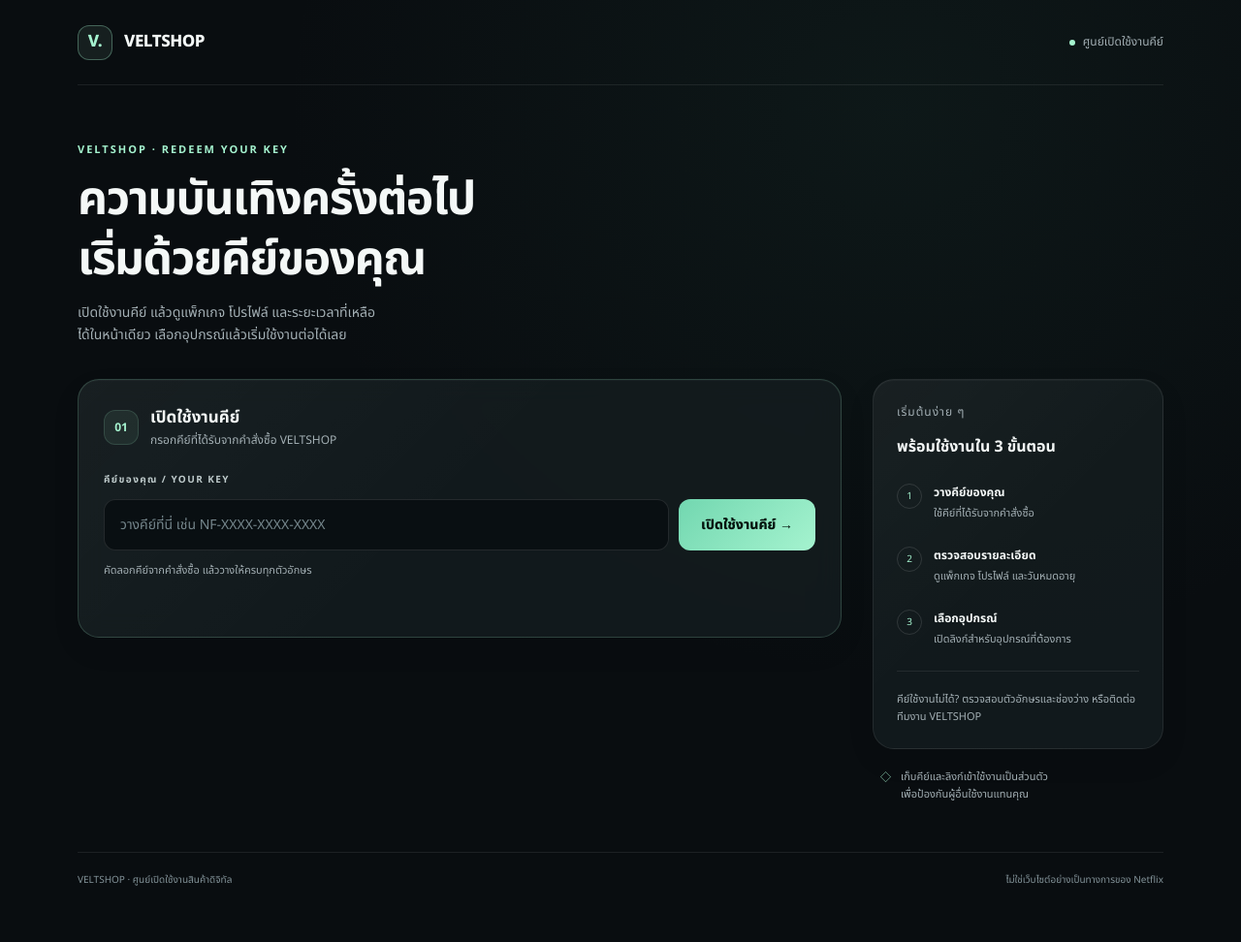
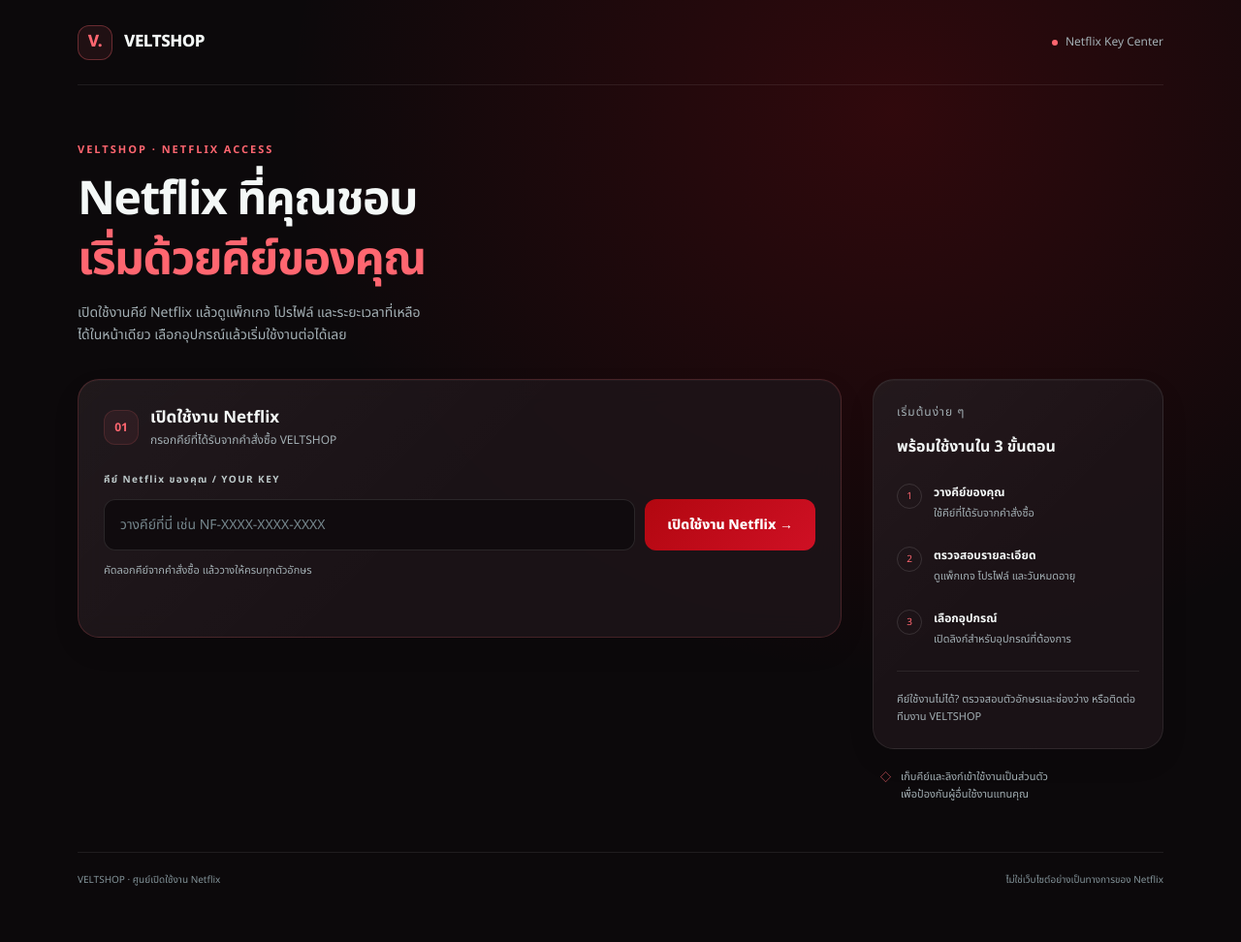
Before and after one commit to bouricx/redeem-bot, a Flask app: page / in a window 1280 px wide. Shown: the whole page at 97% size. Run offline with Flask 3, Linux system fonts and the light colour scheme.

Commit message:
Style VELTSHOP Netflix redeem page in red

```diff
--- a/static/redesign.css
+++ b/static/redesign.css
@@ -1,18 +1,21 @@
-/* Redeem workspace — frosted graphite and mint. */
-:root{--bg:#090d10;--card:rgba(21,29,32,.8);--card2:rgba(21,29,32,.8);--border:#ffffff14;--dim:#a3afb4;--text:#f4f8f7;--green:#a5f3cf;--green-dark:#72d7b0}
-body{display:block;padding:0 24px 56px;font-family:'Noto Sans Thai','Inter',sans-serif;background:radial-gradient(ellipse at 72% 12%,#254e422b,transparent 48%),var(--bg);line-height:1.6}
+/* Redeem workspace — VELTSHOP Netflix — frosted graphite and red. */
+:root{--bg:#0c090b;--card:rgba(30,22,26,.8);--card2:rgba(30,22,26,.8);--border:#ffffff14;--dim:#a3afb4;--text:#f4f8f7;--accent:#ff6670;--accent-strong:#c91024}
+body{display:block;padding:0 24px 56px;font-family:'Noto Sans Thai','Inter',sans-serif;background:radial-gradient(ellipse at 72% 12%,#e509142b,transparent 48%),var(--bg);line-height:1.6}
 .site-header{max-width:1120px;margin:auto;height:88px;display:flex;align-items:center;justify-content:space-between;border-bottom:1px solid var(--border)}
-.brand{display:flex;align-items:center;gap:12px;font-size:17px;font-weight:800;letter-spacing:-.5px}.brand-mark{display:grid;place-items:center;width:36px;height:36px;border:1px solid #a5f3cf55;border-radius:12px;background:#a5f3cf15;color:var(--green)}
-.header-note{font-size:12px;color:var(--dim)}.header-note i{display:inline-block;width:6px;height:6px;margin-right:8px;border-radius:50%;background:var(--green)}
+.brand{display:flex;align-items:center;gap:12px;font-size:17px;font-weight:800;letter-spacing:-.5px}.brand-mark{display:grid;place-items:center;width:36px;height:36px;border:1px solid #ff667055;border-radius:12px;background:#ff667015;color:var(--accent)}
+.header-note{font-size:12px;color:var(--dim)}.header-note i{display:inline-block;width:6px;height:6px;margin-right:8px;border-radius:50%;background:var(--accent)}
 .wrap{max-width:1120px;margin:auto}.workspace{display:grid;grid-template-columns:minmax(0,1fr) 300px;gap:32px;align-items:start}.main-column{min-width:0}
-.hero{max-width:720px;padding:58px 0 34px}.eyebrow{color:var(--green);font-size:11px;letter-spacing:2px;font-weight:700;text-transform:uppercase}.hero h1{font-size:clamp(30px,5vw,48px);letter-spacing:-1.5px;line-height:1.3;margin:12px 0}.hero p{font-size:14px;color:var(--dim);max-width:530px}
+.hero{max-width:720px;padding:58px 0 34px}.eyebrow{color:var(--accent);font-size:11px;letter-spacing:2px;font-weight:700;text-transform:uppercase}.hero h1{font-size:clamp(30px,5vw,48px);letter-spacing:-1.5px;line-height:1.3;margin:12px 0}.hero p{font-size:14px;color:var(--dim);max-width:530px}
 .card{background:linear-gradient(135deg,#ffffff07,transparent 50%),var(--card);border:1px solid var(--border);border-radius:22px;padding:26px;box-shadow:inset 0 1px #ffffff09,0 12px 30px #00000012;margin-bottom:20px}
-.redeem-panel{border-color:#a5f3cf30;position:relative;overflow:hidden}.panel-heading{display:flex;align-items:center;gap:12px;margin-bottom:22px}.panel-number{display:grid;place-items:center;width:36px;height:36px;background:#a5f3cf12;border:1px solid #a5f3cf25;color:var(--green);border-radius:12px;font-size:12px;font-weight:700}.panel-heading h2{font-size:17px}.panel-heading p{font-size:12px;color:var(--dim)}
-.label{letter-spacing:1.4px;color:#becacb;font-size:10px}#keyInput{min-width:0;width:100%;border-radius:12px;padding:15px 16px;background:#090f12;border-color:#ffffff1c;font-family:inherit;transition:border-color .2s,box-shadow .2s}#keyInput:focus{border-color:var(--green);box-shadow:0 0 0 3px #a5f3cf15}#keyInput::placeholder{color:#75868c}#btnRedeem{border-radius:12px;font-family:inherit;padding:14px 23px;white-space:nowrap;transition:transform .2s,box-shadow .2s}#btnRedeem:hover:enabled{transform:translateY(-2px);box-shadow:0 6px 22px #a5f3cf20}#btnRedeem:disabled{cursor:wait}.input-hint{font-size:11px;color:var(--dim);margin-top:12px}#status{font-size:12px;text-align:left;margin-top:14px;min-height:20px}
-.guide{padding-top:0}.guide-title{font-size:12px;color:var(--dim);letter-spacing:1px;margin-bottom:14px}.guide-card{padding:24px}.guide-card h2{font-size:16px;margin-bottom:24px}.guide-list{list-style:none;display:grid;gap:25px}.guide-list li{display:flex;gap:12px}.step-number{flex:none;width:26px;height:26px;display:grid;place-items:center;border:1px solid #ffffff20;border-radius:50%;font-size:10px;color:var(--green)}.guide-list h3{font-size:12px;margin-bottom:3px}.guide-list p{font-size:11px;color:var(--dim)}.help-note{margin-top:24px;padding-top:20px;border-top:1px solid var(--border);font-size:11px;color:var(--dim)}.privacy-note{display:flex;gap:10px;font-size:11px;color:var(--dim);padding:0 8px}.privacy-note span:first-child{color:var(--green)}
-.banner{border-radius:16px;background:#a5f3cf0b;border-color:#a5f3cf25;color:var(--green);font-size:13px;animation:result-in .35s ease both}.plan-name{font-family:inherit;background:none;color:var(--text);font-size:27px;letter-spacing:-.8px}.plan-icon{background:#a5f3cf14;border:1px solid #a5f3cf30;border-radius:16px}.plan-icon svg{fill:var(--green)}.plan-card{border-color:var(--border)}.avatar{border-radius:18px}.p-name{font-size:19px}.p-desc{font-size:12px}.cd-right{min-width:180px}.cd-card{gap:20px}.cd-title{font-size:12px}.cd-sub{font-size:11px}.cd-grid{gap:7px}.cd-box{background:#ffffff04;border-color:var(--border);border-radius:10px;padding:11px 4px}.cd-num{font-size:22px}.cd-lab{letter-spacing:1px}.ring-fg{filter:none}.dev-title{letter-spacing:1px;font-size:11px}.dev-card{border-radius:16px}.dev-link{color:#a3afb4}.btn-open,.btn-copy{font-family:inherit;border-radius:9px;font-size:12px}.warning{border-radius:14px;font-size:11px}.site-footer{margin-top:50px;padding-top:20px;border-top:1px solid var(--border);display:flex;justify-content:space-between;gap:15px;color:#839399;font-size:10px}
-:focus-visible{outline:2px solid var(--green);outline-offset:4px}button,a,input{-webkit-tap-highlight-color:transparent}@keyframes result-in{from{opacity:0;transform:translateY(10px)}to{opacity:1;transform:none}}
+.redeem-panel{border-color:#ff667030;position:relative;overflow:hidden}.panel-heading{display:flex;align-items:center;gap:12px;margin-bottom:22px}.panel-number{display:grid;place-items:center;width:36px;height:36px;background:#ff667012;border:1px solid #ff667025;color:var(--accent);border-radius:12px;font-size:12px;font-weight:700}.panel-heading h2{font-size:17px}.panel-heading p{font-size:12px;color:var(--dim)}
+.label{letter-spacing:1.4px;color:#becacb;font-size:10px}#keyInput{min-width:0;width:100%;border-radius:12px;padding:15px 16px;background:#100b0e;border-color:#ffffff1c;font-family:inherit;transition:border-color .2s,box-shadow .2s}#keyInput:focus{border-color:var(--accent);box-shadow:0 0 0 3px #ff667015}#keyInput::placeholder{color:#75868c}#btnRedeem{border-radius:12px;font-family:inherit;padding:14px 23px;white-space:nowrap;transition:transform .2s,box-shadow .2s}#btnRedeem:hover:enabled{transform:translateY(-2px);box-shadow:0 6px 22px #ff667020}#btnRedeem:disabled{cursor:wait}.input-hint{font-size:11px;color:var(--dim);margin-top:12px}#status{font-size:12px;text-align:left;margin-top:14px;min-height:20px}
+.guide{padding-top:0}.guide-title{font-size:12px;color:var(--dim);letter-spacing:1px;margin-bottom:14px}.guide-card{padding:24px}.guide-card h2{font-size:16px;margin-bottom:24px}.guide-list{list-style:none;display:grid;gap:25px}.guide-list li{display:flex;gap:12px}.step-number{flex:none;width:26px;height:26px;display:grid;place-items:center;border:1px solid #ffffff20;border-radius:50%;font-size:10px;color:var(--accent)}.guide-list h3{font-size:12px;margin-bottom:3px}.guide-list p{font-size:11px;color:var(--dim)}.help-note{margin-top:24px;padding-top:20px;border-top:1px solid var(--border);font-size:11px;color:var(--dim)}.privacy-note{display:flex;gap:10px;font-size:11px;color:var(--dim);padding:0 8px}.privacy-note span:first-child{color:var(--accent)}
+.banner{border-radius:16px;background:#ff66700b;border-color:#ff667025;color:var(--accent);font-size:13px;animation:result-in .35s ease both}.plan-name{font-family:inherit;background:none;color:var(--text);font-size:27px;letter-spacing:-.8px}.plan-icon{background:#ff667014;border:1px solid #ff667030;border-radius:16px}.plan-icon svg{fill:var(--accent)}.plan-card{border-color:var(--border)}.avatar{border-radius:18px}.p-name{font-size:19px}.p-desc{font-size:12px}.cd-right{min-width:180px}.cd-card{gap:20px}.cd-title{font-size:12px}.cd-sub{font-size:11px}.cd-grid{gap:7px}.cd-box{background:#ffffff04;border-color:var(--border);border-radius:10px;padding:11px 4px}.cd-num{font-size:22px}.cd-lab{letter-spacing:1px}.ring-fg{filter:none}.dev-title{letter-spacing:1px;font-size:11px}.dev-card{border-radius:16px}.dev-link{color:#a3afb4}.btn-open,.btn-copy{font-family:inherit;border-radius:9px;font-size:12px}.warning{border-radius:14px;font-size:11px}.site-footer{margin-top:50px;padding-top:20px;border-top:1px solid var(--border);display:flex;justify-content:space-between;gap:15px;color:#839399;font-size:10px}
+:focus-visible{outline:2px solid var(--accent);outline-offset:4px}button,a,input{-webkit-tap-highlight-color:transparent}@keyframes result-in{from{opacity:0;transform:translateY(10px)}to{opacity:1;transform:none}}
 @supports(backdrop-filter:blur(1px)){.redeem-panel{backdrop-filter:blur(14px)}}
 @media(max-width:850px){.workspace{grid-template-columns:1fr;gap:24px}.guide-list{grid-template-columns:repeat(3,1fr);gap:20px}.guide-card{margin-bottom:14px}.hero{padding-top:38px}.help-note{margin-top:22px}.guide-list li{gap:8px}.site-header{height:72px}}
 @media(max-width:560px){body{padding:0 16px 32px}.header-note{font-size:10px}.brand{font-size:15px}.hero{padding:34px 0 26px}.hero h1{letter-spacing:-1px}.card{padding:20px;border-radius:18px}.input-row{flex-direction:column}#btnRedeem{width:100%;min-height:48px}.guide-list{grid-template-columns:1fr;gap:20px}.cd-card{flex-direction:column}.cd-right{width:100%;min-width:0}.dev-link{max-width:170px}.site-footer{flex-direction:column;margin-top:32px}.p-desc{font-size:11px}}
 @media(prefers-reduced-motion:reduce){*,*::before,*::after{animation:none!important;transition:none!important}}
+
+/* White labels stay readable on the saturated Netflix-inspired red. */
+#btnRedeem,.btn-open{background:linear-gradient(135deg,#b20710,#cf1024);color:#fff}#btnRedeem:hover:enabled,.btn-open:hover{background:#b20710}.ring-bg{stroke:#352026}.hero h1 span{color:var(--accent)}
--- a/templates/index.html
+++ b/templates/index.html
@@ -3,14 +3,14 @@
 <head>
 <meta charset="utf-8">
 <meta name="viewport" content="width=device-width, initial-scale=1">
-<title>VELTSHOP · เปิดใช้งานคีย์ของคุณ</title>
-<meta name="description" content="VELTSHOP ศูนย์เปิดใช้งานคีย์ ตรวจสอบแพ็กเกจ โปรไฟล์ และวันหมดอายุในที่เดียว">
+<title>VELTSHOP · เปิดใช้งาน Netflix</title>
+<meta name="description" content="VELTSHOP ศูนย์เปิดใช้งานคีย์ Netflix ดูรายละเอียดแพ็กเกจ โปรไฟล์ และวันหมดอายุในที่เดียว">
 <link rel="preconnect" href="https://fonts.googleapis.com">
 <link href="https://fonts.googleapis.com/css2?family=Inter:wght@400;600;700;800;900&family=Cinzel:wght@700;900&display=swap" rel="stylesheet">
 <style>
 :root{
   --bg:#0b0908; --card:#141210; --card2:#121412; --border:#262220;
-  --green:#2ee6a8; --green-dark:#1db980; --text:#f2f2f2; --dim:#9a9a9a; --red:#ff5c5c;
+  --accent:#ff6670; --accent-strong:#c91024; --text:#f2f2f2; --dim:#9a9a9a; --red:#ff5c5c;
 }
 *{box-sizing:border-box;margin:0;padding:0}
 body{
@@ -24,13 +24,13 @@ body{
 
 .input-row{display:flex;gap:10px}
 #keyInput{flex:1;padding:14px 16px;border-radius:6px;border:1px solid #333;background:#0e0d0c;color:var(--text);font-size:14px;outline:none}
-#keyInput:focus{border-color:var(--green)}
-#btnRedeem{padding:14px 26px;border:none;border-radius:6px;background:linear-gradient(135deg,var(--green-dark),var(--green));color:#04140d;font-weight:800;font-size:14px;cursor:pointer;font-family:'Inter',sans-serif}
+#keyInput:focus{border-color:var(--accent)}
+#btnRedeem{padding:14px 26px;border:none;border-radius:6px;background:linear-gradient(135deg,var(--accent-strong),var(--accent));color:#04140d;font-weight:800;font-size:14px;cursor:pointer;font-family:'Inter',sans-serif}
 #btnRedeem:disabled{opacity:.5;cursor:wait}
 #status{min-height:22px;margin-top:12px;font-size:13px;font-weight:600;text-align:center}
-#status.err{color:var(--red)} #status.ok{color:var(--green)}
+#status.err{color:var(--red)} #status.ok{color:var(--accent)}
 
-.banner{background:#0c2b1e;border:1px solid #14402e;color:var(--green);text-align:center;padding:18px;border-radius:6px;font-weight:700;margin-bottom:18px}
+.banner{background:#0c2b1e;border:1px solid #14402e;color:var(--accent);text-align:center;padding:18px;border-radius:6px;font-weight:700;margin-bottom:18px}
 
 .plan-card{display:flex;align-items:center;gap:18px;border-color:#4a3d10}
 .plan-icon{width:58px;height:58px;border-radius:6px;background:linear-gradient(135deg,#ff9a3d,#e6402a);display:flex;align-items:center;justify-content:center;flex-shrink:0}
@@ -42,9 +42,9 @@ body{
 .ring-box{position:relative;width:150px;height:150px;flex-shrink:0;margin:0 auto}
 .ring{transform:rotate(-90deg)}
 .ring-bg{fill:none;stroke:#1e2a24;stroke-width:9}
-.ring-fg{fill:none;stroke:var(--green);stroke-width:9;stroke-linecap:round;filter:drop-shadow(0 0 8px rgba(46,230,168,.55));transition:stroke-dashoffset .6s linear,stroke .3s}
+.ring-fg{fill:none;stroke:var(--accent);stroke-width:9;stroke-linecap:round;filter:drop-shadow(0 0 8px rgba(46,230,168,.55));transition:stroke-dashoffset .6s linear,stroke .3s}
 .ring-center{position:absolute;inset:0;display:flex;flex-direction:column;align-items:center;justify-content:center}
-#ringDays{font-size:34px;font-weight:900;color:var(--green)}
+#ringDays{font-size:34px;font-weight:900;color:var(--accent)}
 .ring-label{font-size:10px;letter-spacing:2px;color:var(--dim);font-weight:700}
 .cd-right{flex:1;min-width:240px}
 .cd-title{font-size:15px;font-weight:800;letter-spacing:1px;margin-bottom:6px}
@@ -54,7 +54,7 @@ body{
 .cd-num{font-size:26px;font-weight:900}
 .cd-lab{font-size:9px;letter-spacing:2px;color:var(--dim);font-weight:700;margin-top:4px}
 .bar{height:6px;background:#2a2c2a;border-radius:3px;overflow:hidden;margin-bottom:10px}
-.bar-fill{height:100%;width:100%;background:linear-gradient(90deg,var(--green-dark),var(--green));border-radius:3px;transition:width .6s linear}
+.bar-fill{height:100%;width:100%;background:linear-gradient(90deg,var(--accent-strong),var(--accent));border-radius:3px;transition:width .6s linear}
 .cd-dates{color:var(--dim);font-size:12px}
 .cd-card.expired .ring-fg{stroke:var(--red)}
 .cd-card.expired #ringDays{color:var(--red)}
@@ -71,9 +71,9 @@ body{
 .dev-info{flex:1;min-width:100px}
 .dev-name{font-weight:700;font-size:14px}
 .dev-link{font-size:10px;color:#666;max-width:220px;overflow:hidden;text-overflow:ellipsis;white-space:nowrap}
-.btn-open{padding:9px 16px;border-radius:6px;background:var(--green);color:#04140d;font-weight:800;font-size:13px;text-decoration:none;white-space:nowrap}
+.btn-open{padding:9px 16px;border-radius:6px;background:var(--accent);color:#04140d;font-weight:800;font-size:13px;text-decoration:none;white-space:nowrap}
 .btn-copy{padding:9px 16px;border-radius:6px;background:transparent;border:1px solid #333;color:var(--text);font-size:13px;cursor:pointer;white-space:nowrap;font-family:'Inter',sans-serif}
-.btn-copy:hover{border-color:var(--green);color:var(--green)}
+.btn-copy:hover{border-color:var(--accent);color:var(--accent)}
 
 .warning{padding:14px;border-radius:6px;background:rgba(234,179,8,.06);border:1px solid rgba(234,179,8,.18);font-size:12px;color:#eab308;text-align:center;margin-top:20px}
 
@@ -87,18 +87,18 @@ body{
 <link rel="stylesheet" href="{{ url_for('static', filename='redesign.css') }}">
 </head>
 <body>
-<header class="site-header"><div class="brand"><span class="brand-mark" aria-hidden="true">V.</span> VELTSHOP</div><span class="header-note"><i aria-hidden="true"></i>ศูนย์เปิดใช้งานคีย์</span></header>
+<header class="site-header"><div class="brand"><span class="brand-mark" aria-hidden="true">V.</span> VELTSHOP</div><span class="header-note"><i aria-hidden="true"></i>Netflix Key Center</span></header>
 <div class="wrap">
-<section class="hero"><div class="eyebrow">VELTSHOP · REDEEM YOUR KEY</div><h1>ความบันเทิงครั้งต่อไป<br>เริ่มด้วยคีย์ของคุณ</h1><p>เปิดใช้งานคีย์ แล้วดูแพ็กเกจ โปรไฟล์ และระยะเวลาที่เหลือ<br>ได้ในหน้าเดียว เลือกอุปกรณ์แล้วเริ่มใช้งานต่อได้เลย</p></section>
+<section class="hero"><div class="eyebrow">VELTSHOP · NETFLIX ACCESS</div><h1>Netflix ที่คุณชอบ<br><span>เริ่มด้วยคีย์ของคุณ</span></h1><p>เปิดใช้งานคีย์ Netflix แล้วดูแพ็กเกจ โปรไฟล์ และระยะเวลาที่เหลือ<br>ได้ในหน้าเดียว เลือกอุปกรณ์แล้วเริ่มใช้งานต่อได้เลย</p></section>
 <div class="workspace"><main class="main-column" id="main-content">
 
   <!-- ใส่คีย์ -->
   <div class="card redeem-panel">
-    <div class="panel-heading"><span class="panel-number" aria-hidden="true">01</span><div><h2>เปิดใช้งานคีย์</h2><p>กรอกคีย์ที่ได้รับจากคำสั่งซื้อ VELTSHOP</p></div></div>
-    <label class="label" for="keyInput" style="display:block">คีย์ของคุณ / YOUR KEY</label>
+    <div class="panel-heading"><span class="panel-number" aria-hidden="true">01</span><div><h2>เปิดใช้งาน Netflix</h2><p>กรอกคีย์ที่ได้รับจากคำสั่งซื้อ VELTSHOP</p></div></div>
+    <label class="label" for="keyInput" style="display:block">คีย์ Netflix ของคุณ / YOUR KEY</label>
     <div class="input-row">
       <input id="keyInput" type="text" placeholder="วางคีย์ที่นี่ เช่น NF-XXXX-XXXX-XXXX" autocomplete="off" spellcheck="false" autocapitalize="none" aria-describedby="keyHint status">
-      <button id="btnRedeem" onclick="doRedeem()">เปิดใช้งานคีย์ →</button>
+      <button id="btnRedeem" onclick="doRedeem()">เปิดใช้งาน Netflix →</button>
     </div>
     <p class="input-hint" id="keyHint">คัดลอกคีย์จากคำสั่งซื้อ แล้ววางให้ครบทุกตัวอักษร</p>
     <div id="status" role="status" aria-live="polite"></div>
@@ -107,7 +107,7 @@ body{
   <div id="resultArea" style="display:none;">
 
     <!-- แถบสำเร็จ -->
-    <div class="banner">✓ &nbsp;Your Netflix is ready</div>
+    <div class="banner">✓ &nbsp;Netflix ของคุณพร้อมใช้งาน</div>
 
     <!-- แผน -->
     <div class="card plan-card">
@@ -165,7 +165,7 @@ body{
 
     <div class="warning">⚠️ ลิงก์เหล่านี้ใช้เข้าระบบโดยไม่ต้องใส่รหัสผ่าน — อย่าแชร์ต่อสาธารณะ</div>
   </div>
-</main><aside class="guide" aria-label="วิธีใช้งาน"><div class="card guide-card"><div class="guide-title">เริ่มต้นง่าย ๆ</div><h2>พร้อมใช้งานใน 3 ขั้นตอน</h2><ol class="guide-list"><li><span class="step-number">1</span><div><h3>วางคีย์ของคุณ</h3><p>ใช้คีย์ที่ได้รับจากคำสั่งซื้อ</p></div></li><li><span class="step-number">2</span><div><h3>ตรวจสอบรายละเอียด</h3><p>ดูแพ็กเกจ โปรไฟล์ และวันหมดอายุ</p></div></li><li><span class="step-number">3</span><div><h3>เลือกอุปกรณ์</h3><p>เปิดลิงก์สำหรับอุปกรณ์ที่ต้องการ</p></div></li></ol><p class="help-note">คีย์ใช้งานไม่ได้? ตรวจสอบตัวอักษรและช่องว่าง หรือติดต่อทีมงาน VELTSHOP</p></div><p class="privacy-note"><span aria-hidden="true">◇</span><span>เก็บคีย์และลิงก์เข้าใช้งานเป็นส่วนตัว<br>เพื่อป้องกันผู้อื่นใช้งานแทนคุณ</span></p></aside></div><footer class="site-footer"><span>VELTSHOP · ศูนย์เปิดใช้งานสินค้าดิจิทัล</span><span>ไม่ใช่เว็บไซต์อย่างเป็นทางการของ Netflix</span></footer>
+</main><aside class="guide" aria-label="วิธีใช้งาน"><div class="card guide-card"><div class="guide-title">เริ่มต้นง่าย ๆ</div><h2>พร้อมใช้งานใน 3 ขั้นตอน</h2><ol class="guide-list"><li><span class="step-number">1</span><div><h3>วางคีย์ของคุณ</h3><p>ใช้คีย์ที่ได้รับจากคำสั่งซื้อ</p></div></li><li><span class="step-number">2</span><div><h3>ตรวจสอบรายละเอียด</h3><p>ดูแพ็กเกจ โปรไฟล์ และวันหมดอายุ</p></div></li><li><span class="step-number">3</span><div><h3>เลือกอุปกรณ์</h3><p>เปิดลิงก์สำหรับอุปกรณ์ที่ต้องการ</p></div></li></ol><p class="help-note">คีย์ใช้งานไม่ได้? ตรวจสอบตัวอักษรและช่องว่าง หรือติดต่อทีมงาน VELTSHOP</p></div><p class="privacy-note"><span aria-hidden="true">◇</span><span>เก็บคีย์และลิงก์เข้าใช้งานเป็นส่วนตัว<br>เพื่อป้องกันผู้อื่นใช้งานแทนคุณ</span></p></aside></div><footer class="site-footer"><span>VELTSHOP · ศูนย์เปิดใช้งาน Netflix</span><span>ไม่ใช่เว็บไซต์อย่างเป็นทางการของ Netflix</span></footer>
 </div>
 
 <script>
@@ -213,7 +213,7 @@ async function doRedeem(){
     st.textContent="❌ เชื่อมต่อเซิร์ฟเวอร์ไม่ได้"; st.className="err";
   }finally{
     btn.disabled = false;
-    btn.textContent = "เปิดใช้งานคีย์ →";
+    btn.textContent = "เปิดใช้งาน Netflix →";
   }
 }
 
```
